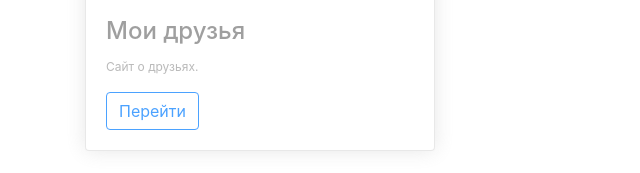
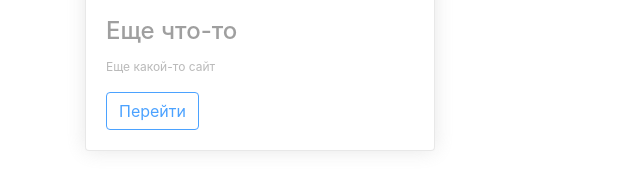
Before and after one commit to mk3mk/mk3mk.github.io, a plain HTML site: page index.html in a window 1280 px wide. Shown: the part 1323-1496 px from the top of the page, 0-640 px from the left. Drawn offline with nearby package versions, Linux system fonts and the light colour scheme; files that its build step writes are made by us from their sources; a web font is replaced by a local one.

Commit message:
ппппп
ппп

```diff
--- a/index.html
+++ b/index.html
@@ -53,9 +53,9 @@
       <div class="card">
         <img class="card-img-top" src="images/friends.png" alt="Card image" style="width:100%">
         <div class="card-body">
-          <h4 class="card-title">Мои друзья</h4>
-          <p class="card-text">Сайт о друзьях.</p>
-          <a href="https://mk3mk.github.io/moidruzia/" class="btn btn-outline-primary">Перейти</a>
+          <h4 class="card-title">Еще что-то</h4>
+          <p class="card-text">Еще какой-то сайт</p>
+          <a href="#" class="btn btn-outline-primary">Перейти</a>
         </div>
       </div>
 
```
